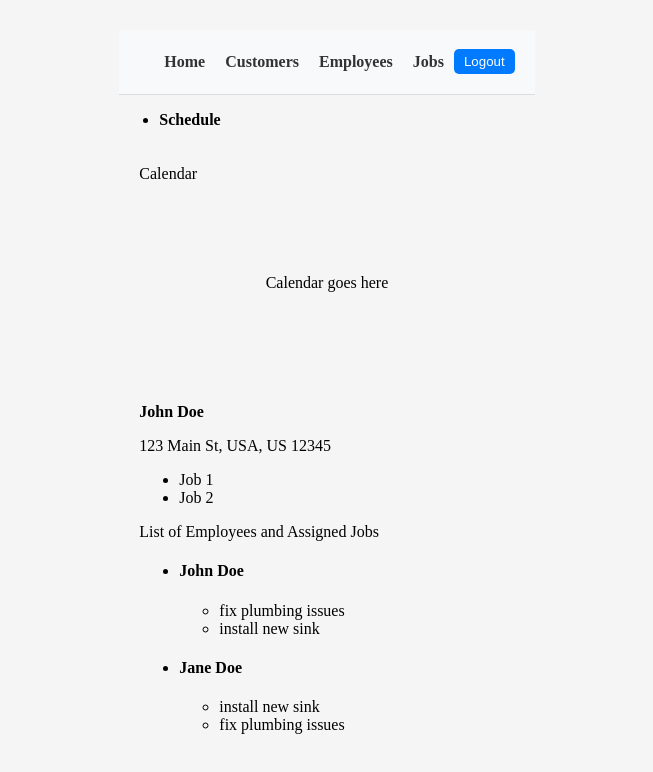
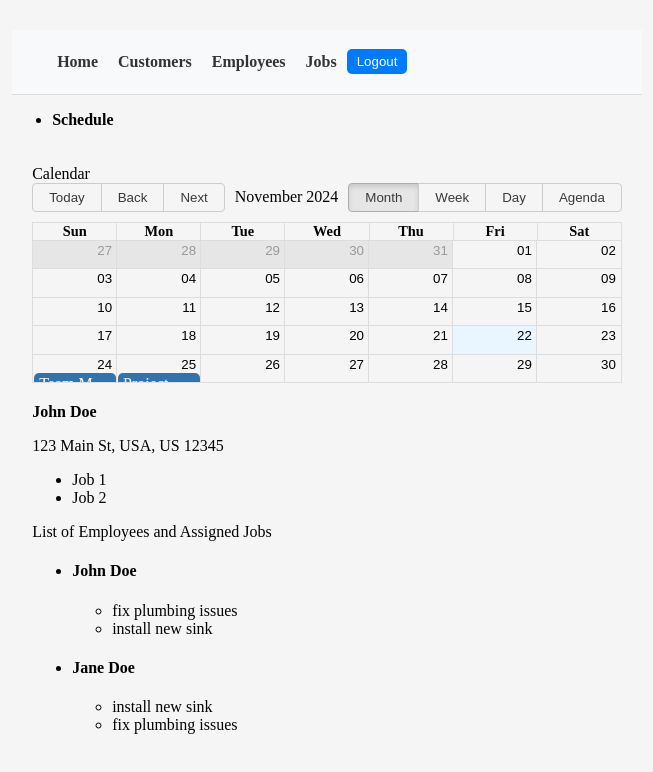
Before and after one commit to Runnerrupert/JobHub, a React (Vite) app in the folder client/: page /home in a window 1280 px wide. Shown: the top 772 px of the page, without its empty margins (313-966 px from the left). Built offline with nearby package versions, Linux system fonts and the light colour scheme.

Commit message:
finally added the calendar to the home page

```diff
--- a/client/package.json
+++ b/client/package.json
@@ -22,6 +22,7 @@
   },
   "devDependencies": {
     "@types/react": "^18.3.3",
+    "@types/react-big-calendar": "^1.15.0",
     "@types/react-dom": "^18.3.0",
     "@typescript-eslint/eslint-plugin": "^7.13.1",
     "@typescript-eslint/parser": "^7.13.1",
--- a/client/src/pages/Home.tsx
+++ b/client/src/pages/Home.tsx
@@ -3,7 +3,7 @@ import Navbar from "../components/Navbar";
 import { Calendar, dateFnsLocalizer } from 'react-big-calendar';
 import { format, parse, startOfWeek, getDay } from 'date-fns';
 import 'react-big-calendar/lib/css/react-big-calendar.css';
-import enUS from 'date-fns/locale/en-US';
+import { enUS } from 'date-fns/locale/en-US';
 
 const { Header, Content } = Layout;
 const { Title, Text } = Typography;
@@ -19,6 +19,19 @@ const Home = () => {
     getDay,
     locales,
   });
+
+  const events = [
+    {
+      title: 'Team Meeting',
+      start: new Date(2024, 10, 24, 10, 0), // November 24, 2024, at 10:00 AM
+      end: new Date(2024, 10, 24, 11, 0), // November 24, 2024, at 11:00 AM
+    },
+    {
+      title: 'Project Deadline',
+      start: new Date(2024, 10, 25, 14, 0), // November 25, 2024, at 2:00 PM
+      end: new Date(2024, 10, 25, 15, 0), // November 25, 2024, at 3:00 PM
+    },
+  ];
 
   const customers = [
     {
@@ -54,7 +67,7 @@ return (
             {/* Placeholder for Calendar */}
             <Card title="Calendar" className="calendar-card" style={{ marginBottom: '20px' }}>
               <div style={{ height: '200px', display: 'flex', alignItems: 'center', justifyContent: 'center' }}>
-                Calendar goes here
+                <Calendar localizer={localizer} events={events} startAccessor="start" endAccessor="end" style={{ height: '100%', width: '100%' }} />
               </div>
             </Card>
 
```
Also changed, not shown: 1 other file (tests, documents, lock files or other folders).
